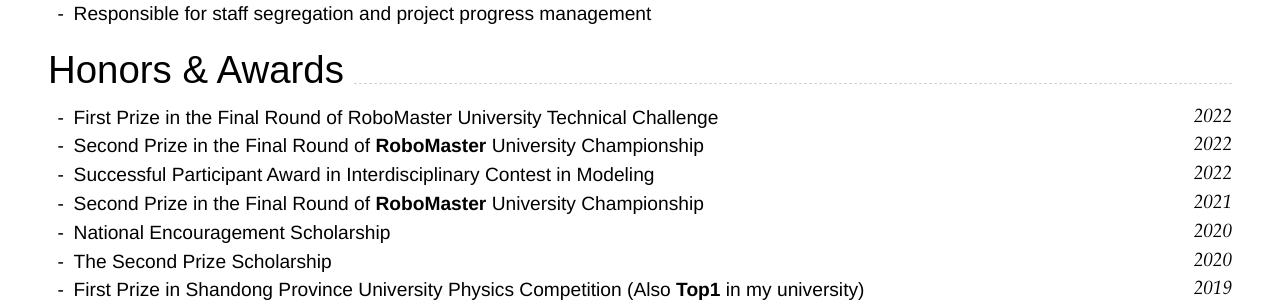
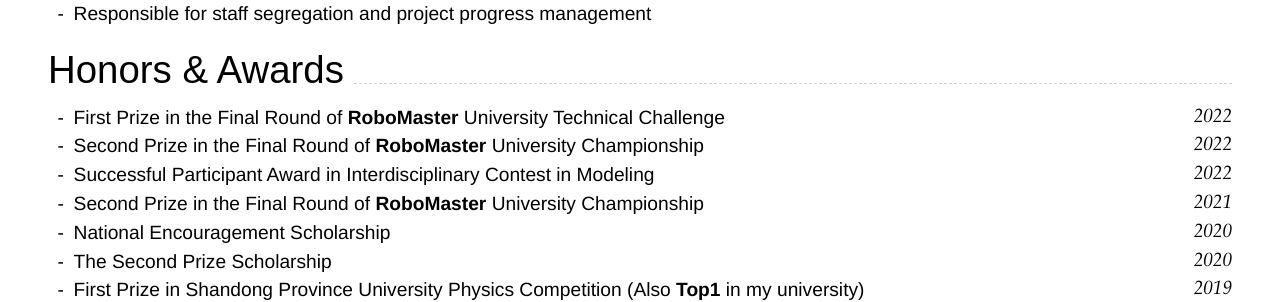
Before and after one commit to skywalker-dell/CV, a Jekyll site: the page built from index.md, in a window 1280 px wide. Shown: the part 1001-1303 px from the top of the page. Built offline with Jekyll 4.4.1, drawn with Linux system fonts in a browser that asks for light colours; nearby versions of some CDN libraries.

Commit message:
fix tyro

```diff
--- a/index.md
+++ b/index.md
@@ -89,7 +89,7 @@ Deputy Captain<br>
 
 <!-- - Second Prize in the Final Round of the National College Students’ RoboMaster robotic Competition `2021`<br>(**The largest and most influential robot competition in China**)  -->
 
-- First Prize in the Final Round of RoboMaster University Technical Challenge `2022`<br>
+- First Prize in the Final Round of **RoboMaster** University Technical Challenge `2022`<br>
 - Second Prize in the Final Round of **RoboMaster** University Championship `2022`<br>
 - Successful Participant Award in Interdisciplinary Contest in Modeling`2022`<br>
 <!-- - Second Prize in the Final Round of the National College Students' **RoboMaster** robotic Competition `2021`<br> -->
```
